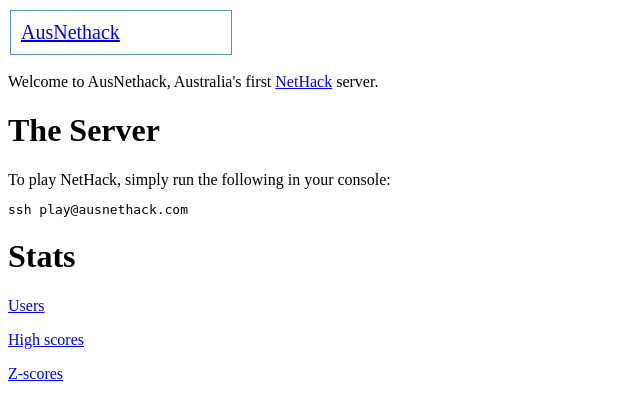
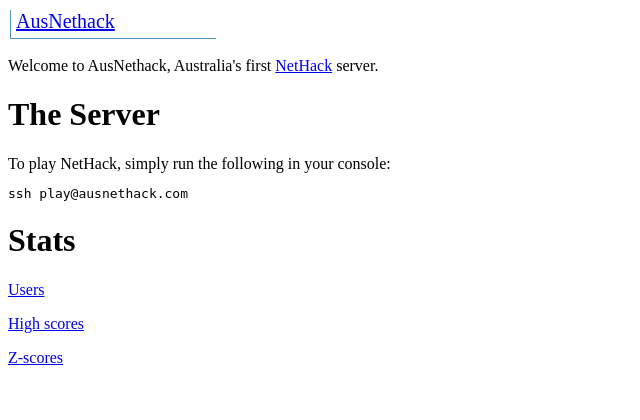
Before and after one commit to jarro2783/ausnethack, a Flask app: page / in a window 1280 px wide. Shown: the top 420 px of the page, without its empty margins (0-640 px from the left). Run offline with Flask 2, Linux system fonts and the light colour scheme.

Commit message:
fix heading

```diff
--- a/static/main.css
+++ b/static/main.css
@@ -16,9 +16,11 @@ th {
 
 div.title-block {
     font-size: 15pt;
-    padding: 10px;
+    padding-left: 5px;
+    padding-bottom: 5px;
     margin: 2px;
-    border: 1px solid #5092b9;
+    border-left: 1px solid #5092b9;
+    border-bottom: 1px solid #5092b9;
     display: inline-block;
     width: 200px
 }
```
